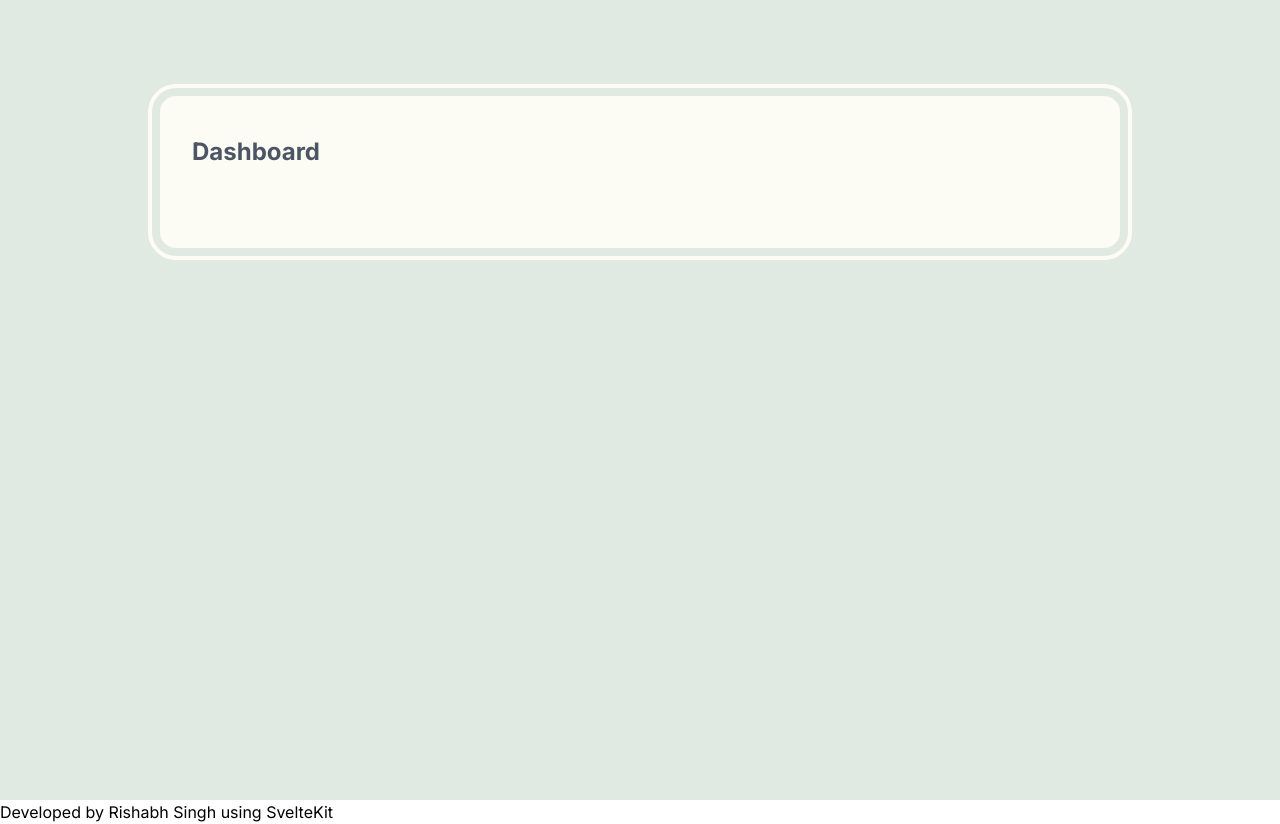
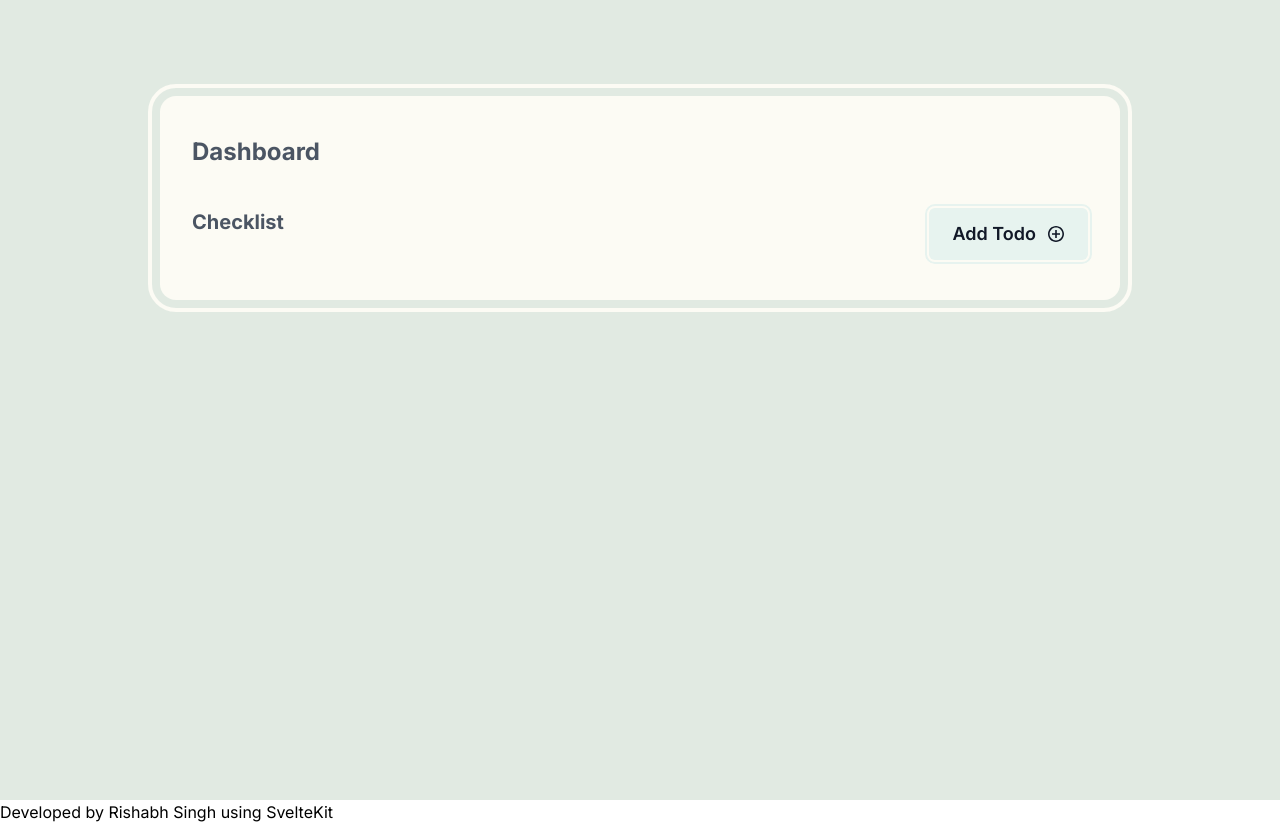
Before and after one commit to thisisrishabh22/svelte_kit_test, a SvelteKit app: page / in a window 1280 px wide. Built offline with nearby package versions, Linux system fonts and the light colour scheme.

Commit message:
feat: add AddTodo Component

```diff
--- /dev/null
+++ b/src/lib/components/todo/AddTodo.svelte
@@ -0,0 +1,38 @@
+<script>
+  import { addTodo } from "$lib/store/TodoStore";
+
+</script>
+
+<section class="flex justify-between">
+  <h3 class="text-xl font-bold text-gray-three">Checklist</h3>
+
+  <button
+    class="group flex items-center rounded-md border-cream-four bg-green-one px-6 py-3 text-lg font-semibold text-gray-five outline outline-2 outline-offset-2 outline-green-one hover:text-green-five focus-visible:text-green-five focus-visible:outline-green-five"
+    type="submit"
+    on:click={addTodo}
+    >
+    Add Todo
+
+    <svg
+    	class="ml-3 h-4 w-4 text-gray-five group-hover:text-green-five group-focus-visible:text-green-five"
+			width="32"
+			height="32"
+			viewBox="0 0 32 32"
+			fill="none"
+			xmlns="http://www.w3.org/2000/svg"
+		>
+			<g clip-path="url(#clip0_35_391)">
+				<path
+					d="M14.4 14.4V8H17.6V14.4H24V17.6H17.6V24H14.4V17.6H8V14.4H14.4ZM16 32C7.1632 32 0 24.8368 0 16C0 7.1632 7.1632 0 16 0C24.8368 0 32 7.1632 32 16C32 24.8368 24.8368 32 16 32ZM16 28.8C19.3948 28.8 22.6505 27.4514 25.051 25.051C27.4514 22.6505 28.8 19.3948 28.8 16C28.8 12.6052 27.4514 9.3495 25.051 6.94903C22.6505 4.54857 19.3948 3.2 16 3.2C12.6052 3.2 9.3495 4.54857 6.94903 6.94903C4.54857 9.3495 3.2 12.6052 3.2 16C3.2 19.3948 4.54857 22.6505 6.94903 25.051C9.3495 27.4514 12.6052 28.8 16 28.8V28.8Z"
+					fill="currentColor"
+				/>
+			</g>
+			<defs>
+				<clipPath id="clip0_35_391">
+					<rect width="32" height="32" fill="white" />
+				</clipPath>
+			</defs>
+		</svg>
+
+  </button>
+</section>
--- a/src/routes/+page.svelte
+++ b/src/routes/+page.svelte
@@ -1,3 +1,7 @@
+<script>
+  import AddTodo from "$lib/components/todo/AddTodo.svelte";
+
+</script>
 <svelte:head>
   <title>Home</title>
   <meta name="description" content="Todo app built in sveltekit" />
@@ -13,6 +17,8 @@
 					"
   >
     <h1 class="text-2xl font-bold text-gray-three">Dashboard</h1>
-    <div class="mt-10" />
+    <div class="mt-10">
+      <AddTodo />
+    </div>
   </main>
 </div>
```
